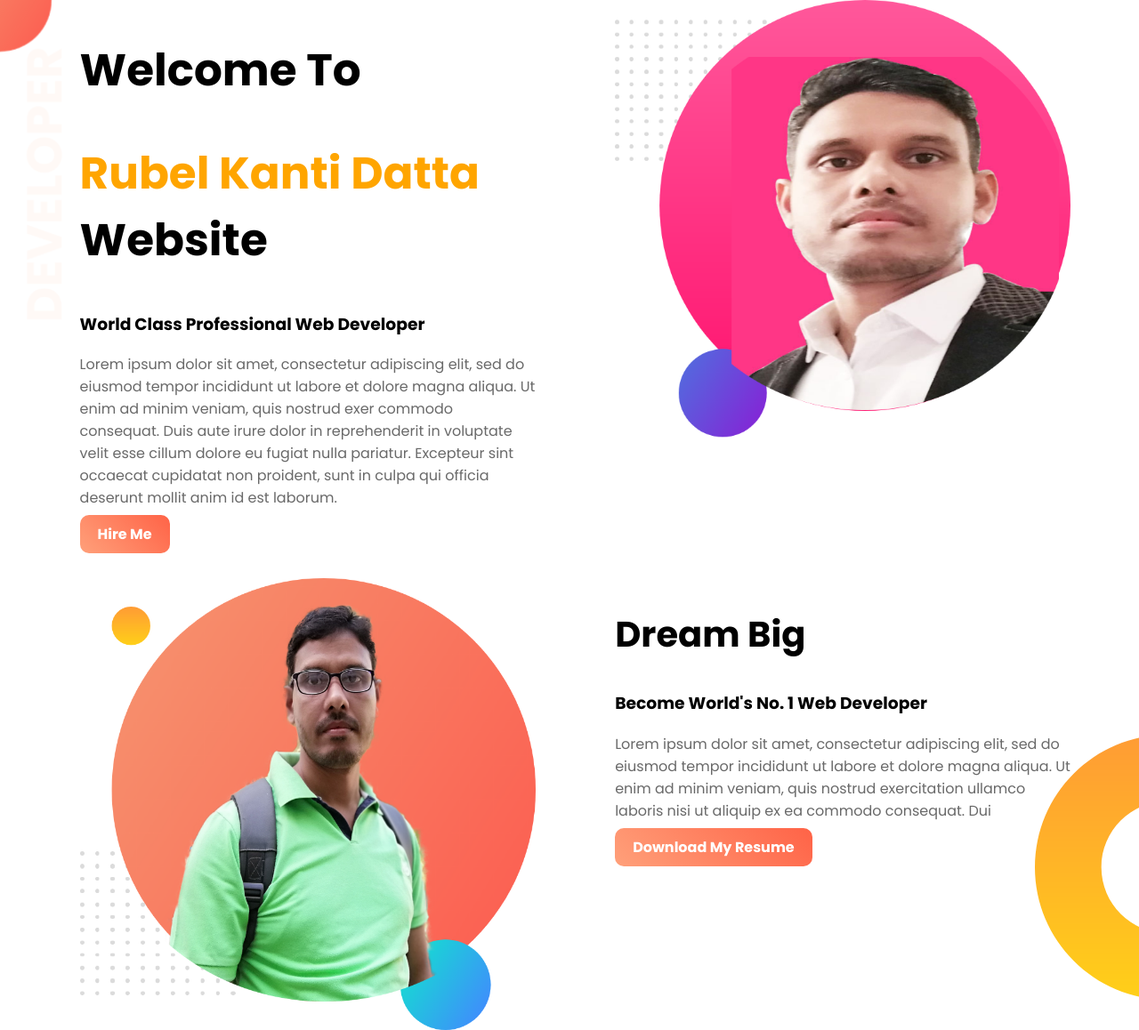
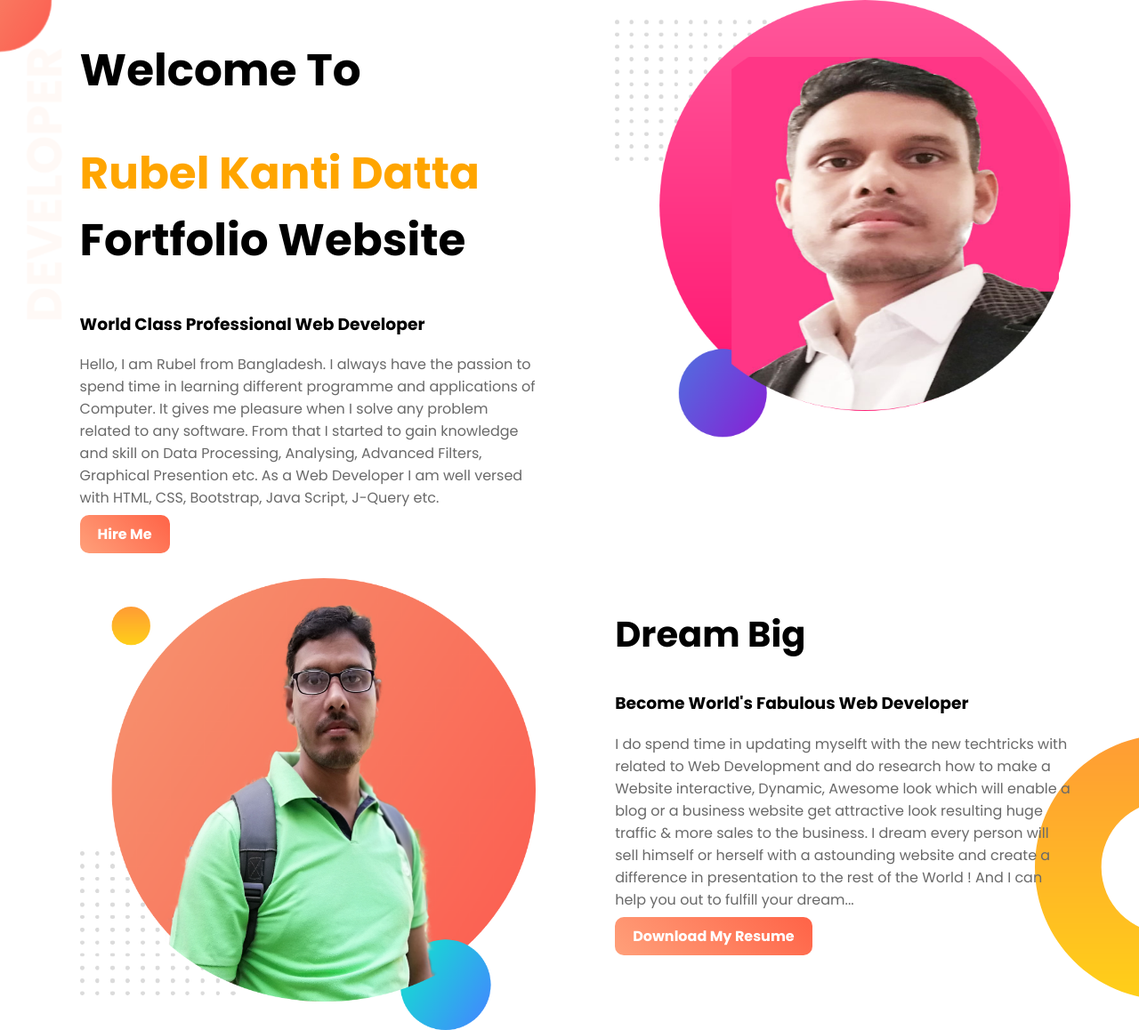
Before and after one commit to RKDATTA/web-portfolio, a plain HTML site: page index.html in a window 1280 px wide. Shown: the top 1158 px of the page at 89% size. Drawn offline with Linux system fonts and the light colour scheme.

Commit message:
Changed the Wordings in the paragraphs

```diff
--- a/index.html
+++ b/index.html
@@ -12,9 +12,9 @@
 <section class="top-banner">
     <div class="half-width">
     <h1>Welcome To</h1>
-    <h1><span class="orange-highlight">Rubel Kanti Datta</span> Website</h1>
+    <h1><span class="orange-highlight">Rubel Kanti Datta</span> Fortfolio Website</h1>
     <h3>World Class Professional Web Developer</h3>
-    <p>Lorem ipsum dolor sit amet, consectetur adipiscing elit, sed do eiusmod tempor incididunt ut labore et dolore magna aliqua. Ut enim ad minim veniam, quis nostrud exer commodo consequat. Duis aute irure dolor in reprehenderit in voluptate velit esse cillum dolore eu fugiat nulla pariatur. Excepteur sint occaecat cupidatat non proident, sunt in culpa qui officia deserunt mollit anim id est laborum.</p>
+    <p>Hello, I am Rubel from Bangladesh. I always have the passion to spend time in learning different programme and applications of Computer. It gives me pleasure when I solve any problem related to any software. From that I started to gain knowledge and skill on Data Processing, Analysing, Advanced Filters, Graphical Presention etc. As a Web Developer I am well versed with HTML, CSS, Bootstrap, Java Script, J-Query etc. </p>
     <a class="link-button" target="_blank" href="www.linkedin.com">Hire Me</a>
 </div>
 
@@ -30,8 +30,8 @@
 
 <div class="half-width">
 <h2>Dream Big</h2>
-<h3>Become World's No. 1 Web Developer</h3>
-<p>Lorem ipsum dolor sit amet, consectetur adipiscing elit, sed do eiusmod tempor incididunt ut labore et dolore magna aliqua. Ut enim ad minim veniam, quis nostrud exercitation ullamco laboris nisi ut aliquip ex ea commodo consequat. Dui</p>
+<h3>Become World's Fabulous Web Developer</h3>
+<p> I do spend time in updating myselft with the new techtricks with related to Web Development and do research how to make a Website interactive, Dynamic, Awesome look which will enable a blog or a business website get attractive look resulting huge traffic & more sales to the business. I dream every person will sell himself or herself with a astounding website and create a difference in presentation to the rest of the World ! And I can help you out to fulfill your dream... </p>
 <a class="link-button" target="_blank" href="www.linkedin.com">Download My Resume</a>
 </div>
 </section>
@@ -43,14 +43,14 @@
     <div id="full-stack" class="half-width single-experience">
     <h2>Full Stack Web Developer</h2>
     <h3 class="orange-highlight">2021 - Present | Pro level web developer</h3>
-    <p>Lorem ipsum dolor sit amet, consectetur adipiscing elit, sed do eiusmod tempor incididunt ut labore et dolore magna aliqua ut labore et dolore magna aliquaut labore et dolore magna aliqua</p>
+    <p>I am working as a freelance Web Developer and helping to create any types of website with your budget. Definitely the sites will be responsive on any types of devices with all the latest technology.</p>
     </div>
 
 
     <div id="baby-web"class="half-width single-experience">
         <h2> Baby Web Developer</h2>
         <h3 class="orange-highlight">2020 - 2021 | Programming Hero Development Learner</h3>
-        <p>Lorem ipsum dolor sit amet, consectetur adipiscing elit, sed do eiusmod tempor incididunt ut labore et dolore magna aliqua. Ut enim ad minim veniap</p>
+        <p>I am proud to be a part of Programming Hero team and spent time in learing to develop world class website from blog to e-commerce business. </p>
     </div>
 </section>
 
```
